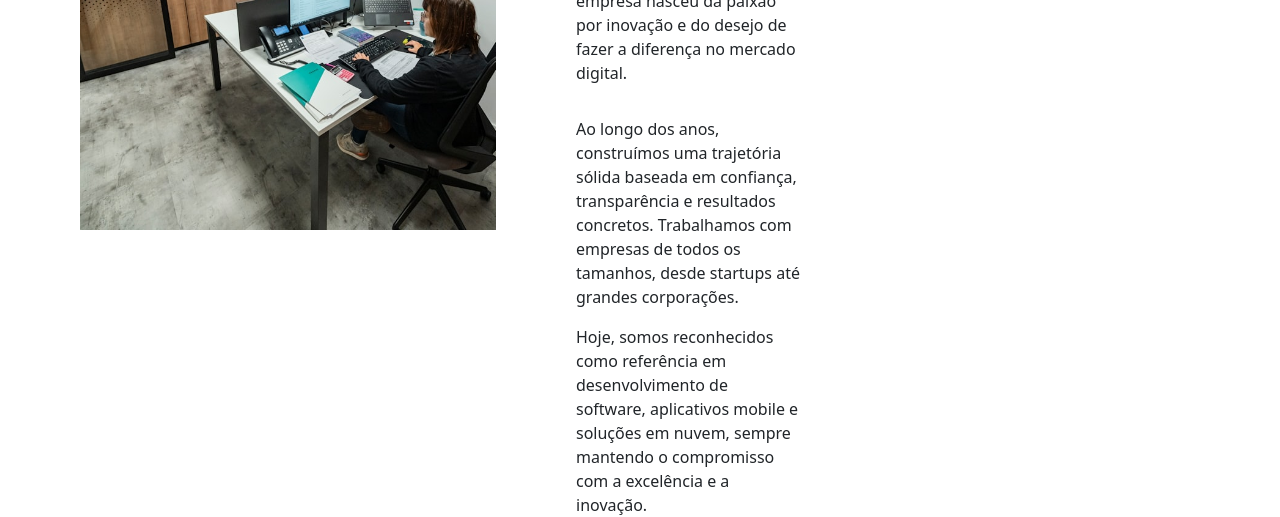
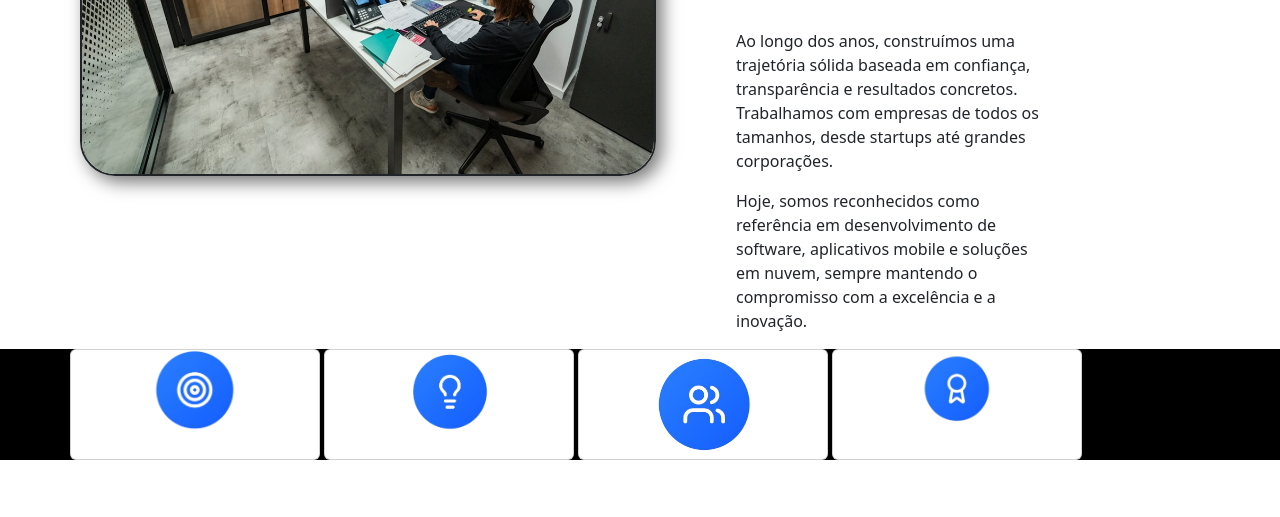
Before and after one commit to Henriluiz/Orbyte, a plain HTML site: page index.html in a window 1280 px wide. Shown: the part 536-1053 px from the top of the page. After the commit the page ends 996 px from the top, so only its background shows below. Drawn offline with nearby package versions, Linux system fonts and the light colour scheme.

Commit message:
v1.1 - Desenvolvimento do Cards

```diff
--- a/index.html
+++ b/index.html
@@ -26,7 +26,16 @@
                     <p>Hoje, somos reconhecidos como referência em desenvolvimento de software, aplicativos mobile e soluções em nuvem, sempre mantendo o compromisso com a excelência e a inovação.</p>
                 </div>
             </div>
-            <div class="cardsQsomos"></div>
+            <div class="cardsQsomos">
+                <div class="container text-center">
+                    <div class="row row-cols-4">
+                        <div class="card"><img src="./alvo.png" alt=""></div>
+                        <div class="card"><img src="./lampada.png" alt=""></div>
+                        <div class="card"><img src="./pessoas.png" alt=""></div>
+                        <div class="card"><img src="./medalha.png" alt=""></div>
+                    </div>
+                </div>
+            </div>
         </main>
         <footer>
 
--- a/style.css
+++ b/style.css
@@ -9,31 +9,45 @@
 .mainQSomos {
     display: flex;
     width: 100%;
-    height: 100vh; /* opcional, dependendo do seu layout */
 }
 
 .textQsomos {
     display: flex;
     flex-direction: column;
-    align-items: center;
-    padding: 10rem 30rem 0 0;
+    padding: 120px 15rem 0 0;
+    text-align: left;
+
 }
 
-/* No desktop, divide em 2 colunas (metade da tela cada) */
-@media (min-width: 1024px) { /* equivale ao breakpoint lg */
-  .container {
-    grid-template-columns: repeat(2, 1fr);
-  }
-}
+
 
 /* Imagem ocupando 100% do container e mantendo proporção */
 .mainQSomos img {
     width: 45%;       /* w-full */
-    height: 75%;
-    padding: 5rem;
+    height: 55%;
+    margin: 5rem;
     object-fit: cover; /* object-cover */
+    max-width: 1080px; /* Aumenta a resolução */
+    border-radius: 35px;
+    border: solid 2px;
+    box-shadow: 6px 6px 18px rgba(0,0,0,0.55); /* offset-x offset-y blur color */
 }
 
-.mainQSomos img {
-  max-width: 1080px; /* opcional */
+.cardsQsomos {
+  background-color: black;
 }
+
+.row {
+  gap: 4px
+}
+
+
+.card {
+  background-color: white;
+  width: 250px;
+  align-items: center;
+}
+
+.card img {
+  width: 45%;
+}
```
Also changed, not shown: Alvo.png (added), lampada.png (added), medalha.png (added), pessoas.png (added).
